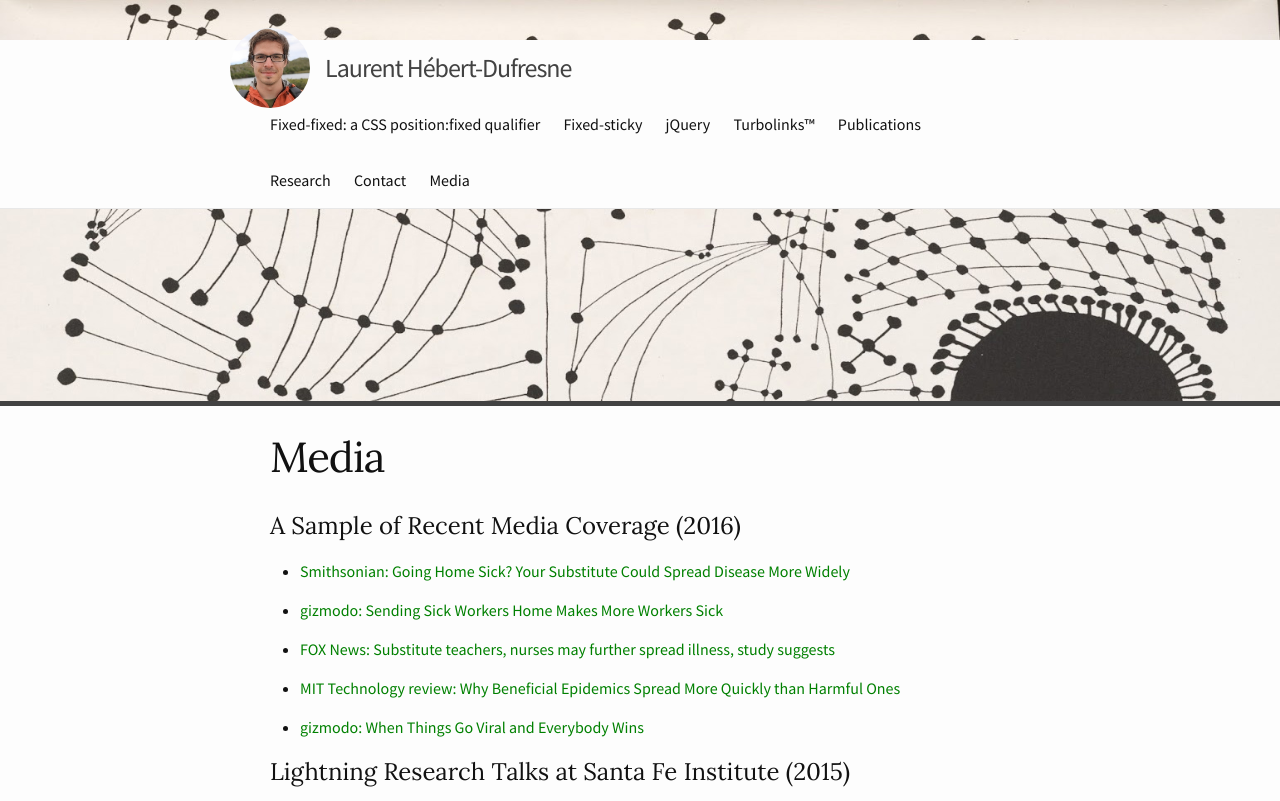
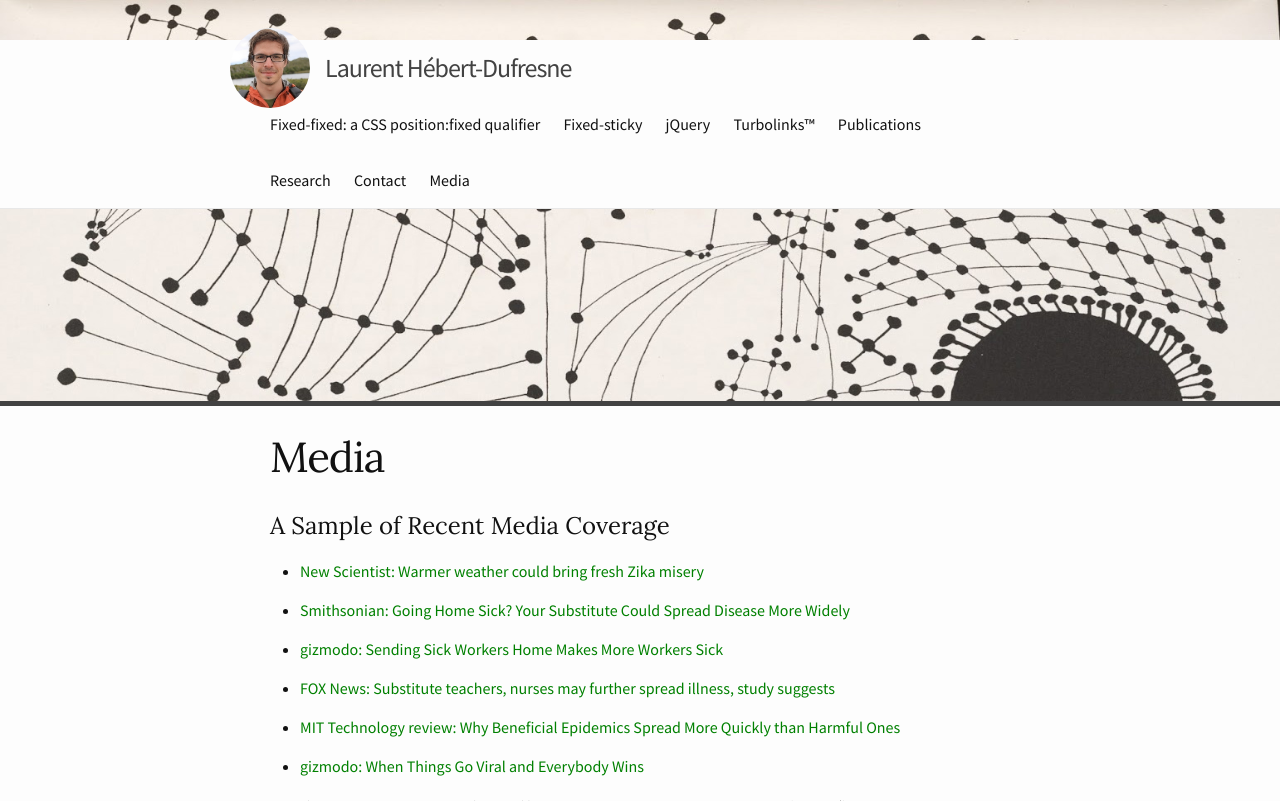
Before and after one commit to laurenthebertdufresne/laurenthebertdufresne.github.io, a Jekyll site: the page built from _pages/media.md, in a window 1280 px wide, cut to the strip 0-801 px from the top of the page. Built offline with Jekyll 4.4.1, drawn with Linux system fonts in a browser that asks for light colours.

Commit message:
new scientist media ref

```diff
--- a/_pages/media.md
+++ b/_pages/media.md
@@ -5,7 +5,9 @@ permalink: /media/
 weight: 4
 ---
 
-# A Sample of Recent Media Coverage (2016)
+# A Sample of Recent Media Coverage
+
+*   [New Scientist: Warmer weather could bring fresh Zika misery](https://www.newscientist.com/article/mg23331164-400-warmer-weather-could-bring-fresh-zika-misery/)
 
 *   [Smithsonian: Going Home Sick? Your Substitute Could Spread Disease More Widely](http://www.smithsonianmag.com/smart-news/substitute-workers-could-make-workplace-illness-worse-180959979/?no-ist)
 
```
